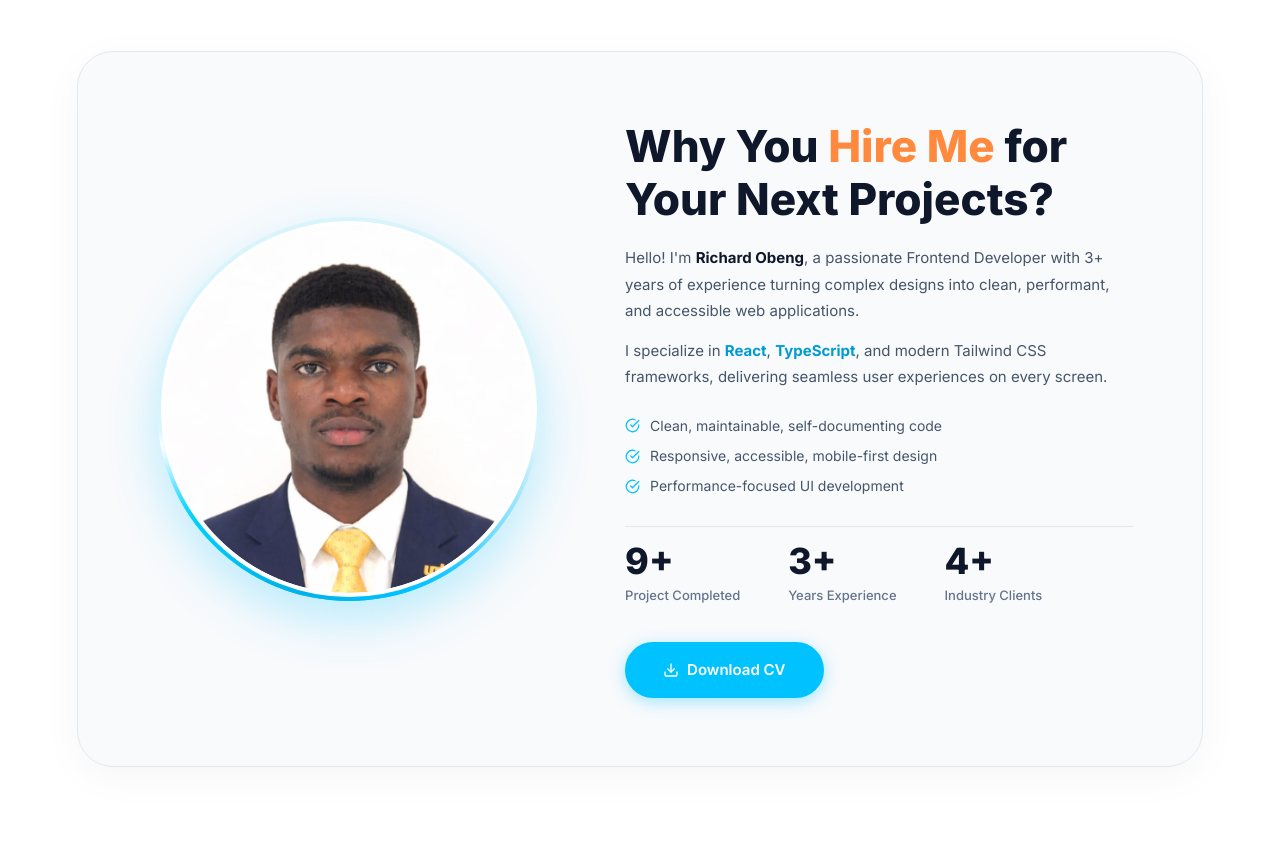
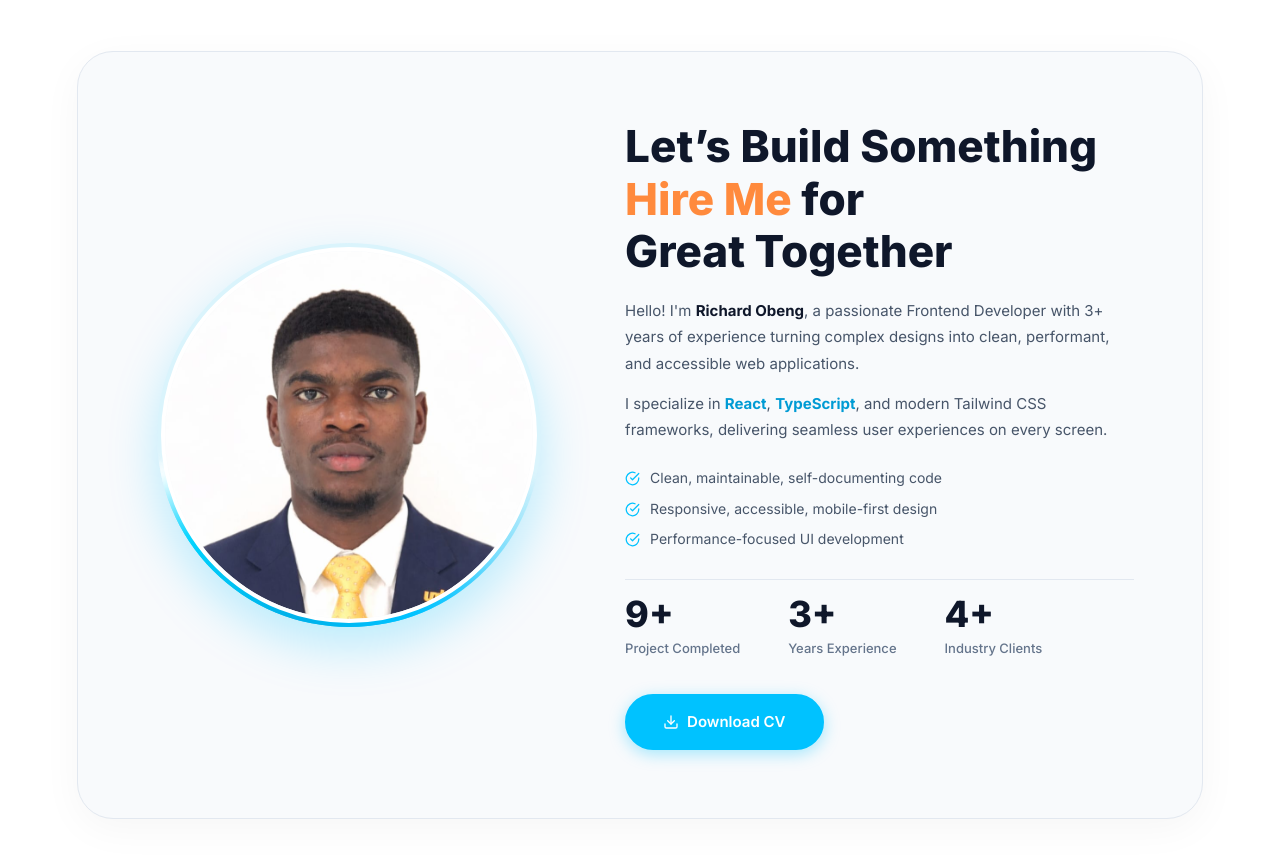
Before and after one commit to MrCorbyyy/my-portfolio, a React (Vite) app: page / in a window 1280 px wide. Shown: the part 3100-3958 px from the top of the page. Built offline with nearby package versions, Linux system fonts and the light colour scheme.

Commit message:
feat: add About section component with profile details and download link

```diff
--- a/src/sections/About.tsx
+++ b/src/sections/About.tsx
@@ -91,8 +91,8 @@ export default function About() {
                 marginBottom: '20px',
               }}
             >
-              Why You <span style={{ color: '#FF8A3D' }}>Hire Me</span> for <br className="about-br" />
-              Your Next Projects?
+              Let’s Build Something <span style={{ color: '#FF8A3D' }}>Hire Me</span> for <br className="about-br" />
+              Great Together
             </h2>
 
             {/* User Description */}
```
